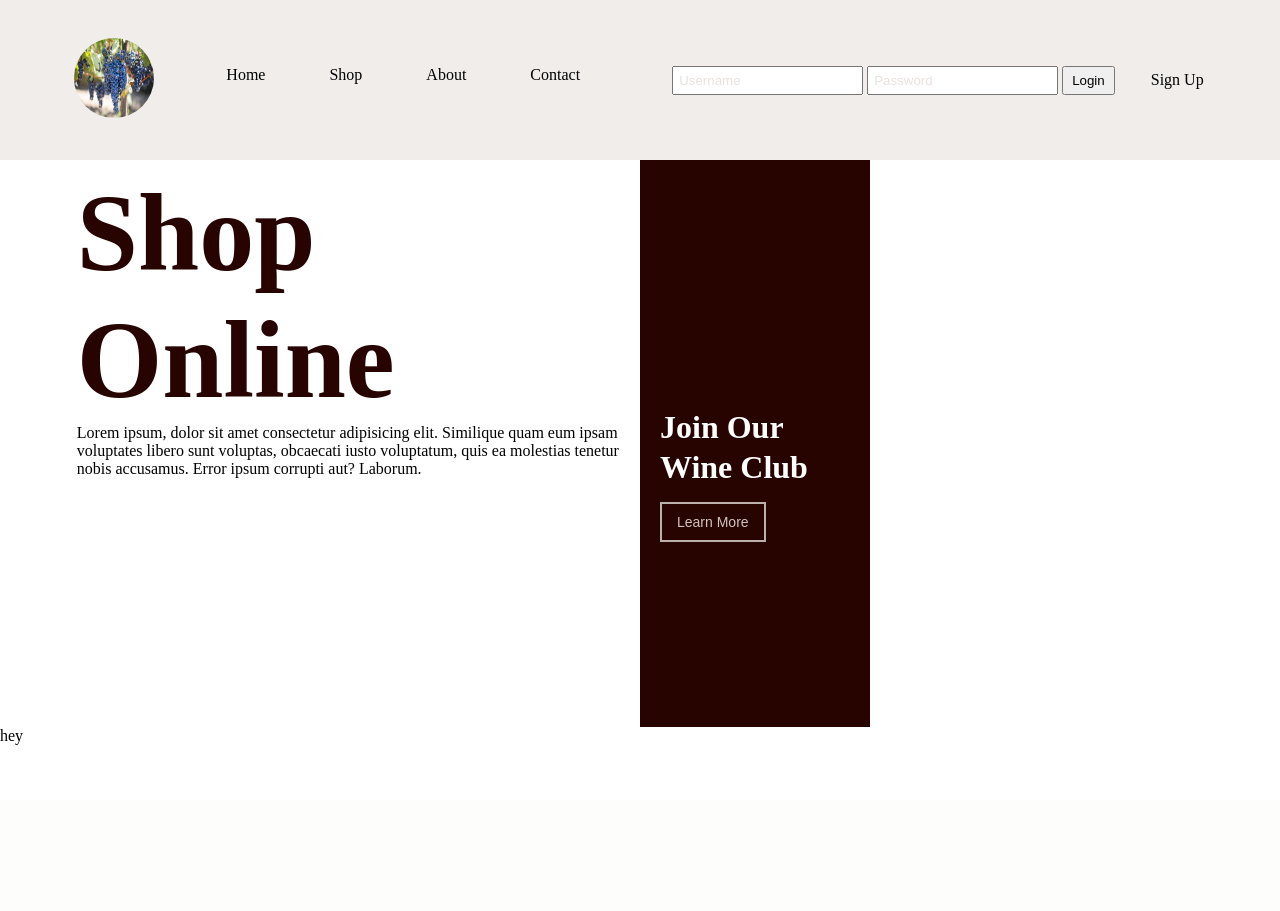
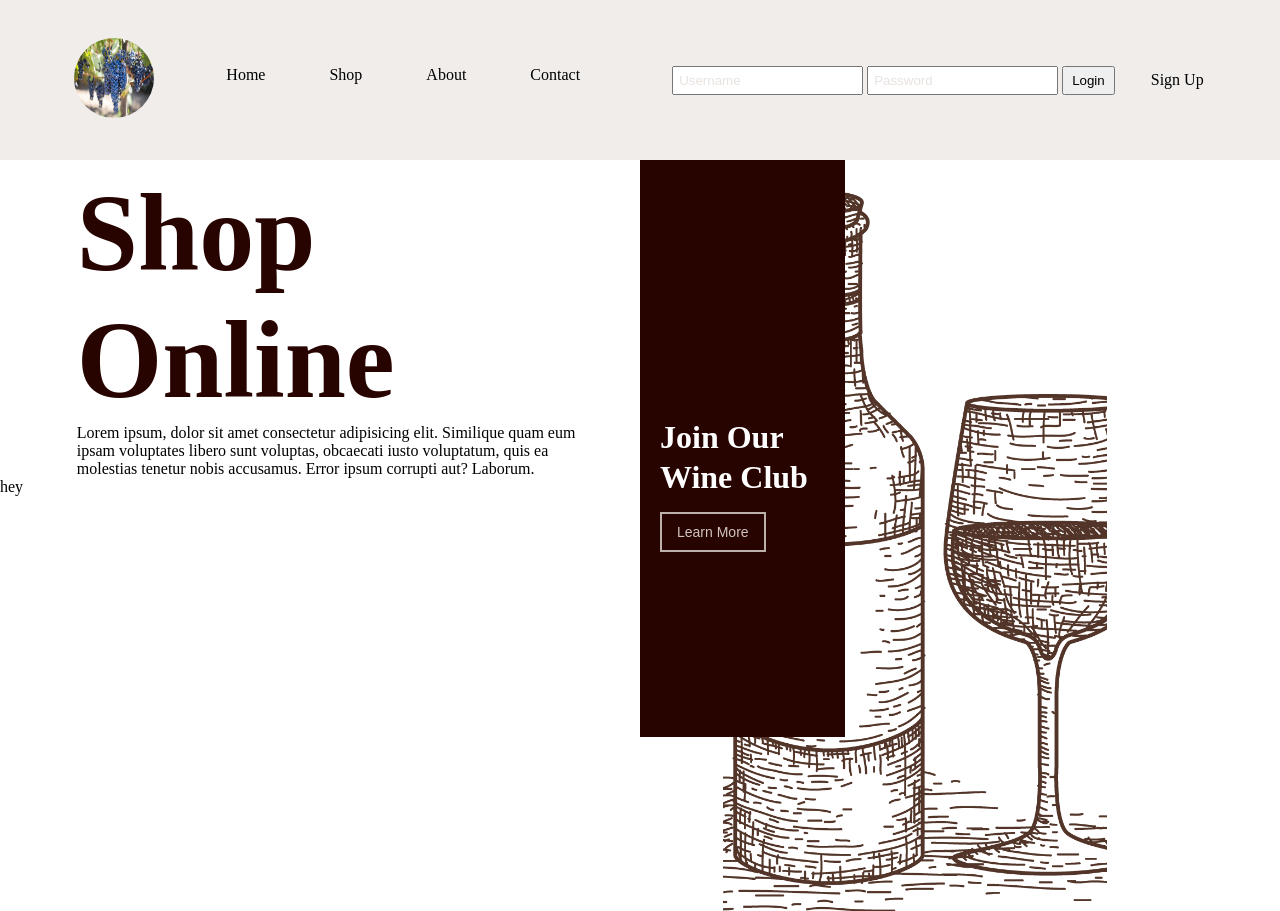
Before and after one commit to VergilKellley/delgadoWines, a PHP site: page /shop.php in a window 1280 px wide. Before the commit the page ends 745 px from the top, so only its background shows below. Run offline with PHP 8.4, Linux system fonts and the light colour scheme.

Commit message:
added styles to first container join box and background image

```diff
--- a/css/styles.css
+++ b/css/styles.css
@@ -868,16 +868,22 @@ SHOP PAGE FIRST CONTAINER
     padding-left: 6vw;
 }
 
+.shop-online-text {
+    width: 45vw;
+}
+
 .shop-online-text h2 {
     color: var(--button-font-border-color);
     font-size: var(--h1-font-size);
 }
 
 .shop-online-box {
-    width: 18vw;
+    width: 16vw;
     height: 75vh;
-    margin-top: 15px;
-
+    margin-top: 25px;
+    left: 50vw;
+    position: absolute;
+    z-index: 2;
     line-height: 2.5em;
     padding: 0 20px;
     background-color: var(--button-font-border-color);
@@ -888,3 +894,15 @@ SHOP PAGE FIRST CONTAINER
     margin-top: 35vh;
     font-size: 2rem;
 }
+
+#join-bg-image {
+    background-image: url('../images/wine21.png');
+    background-position: center;
+    background-repeat: no-repeat;
+    background-size: cover;
+    height: 90vh;
+    width: 30vw;
+    position: absolute;
+    right: 13.5vw;
+    top: 23.9vh;
+}
```
